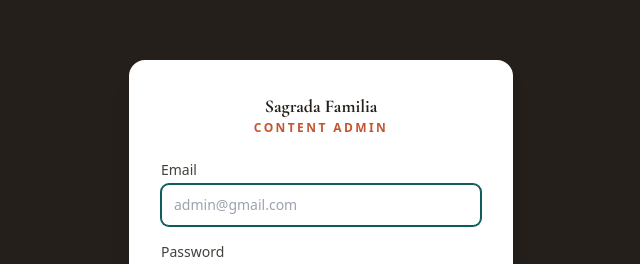
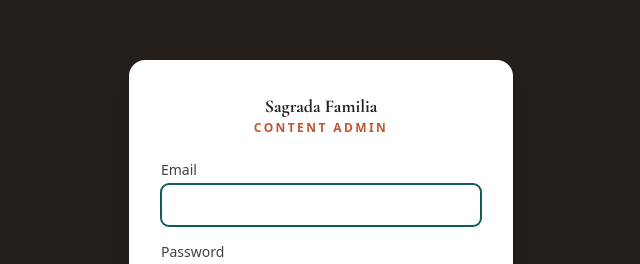
Before and after one commit to adnanravendigimark-source/Sagrada-Familia, a Next.js app: page /admin/login in a window 1280 px wide. Shown: the part 164-428 px from the top of the page, without its empty margins (319-959 px from the left). Built offline with nearby package versions, Linux system fonts and the light colour scheme; no server answers; the database is empty.

Commit message:
remove placeholder

```diff
--- a/components/admin/LoginForm.tsx
+++ b/components/admin/LoginForm.tsx
@@ -85,7 +85,6 @@
           value={email}
           onChange={(e) => setEmail(e.target.value)}
           className="w-full rounded-lg border border-stone-300 px-3 py-2.5 text-sm focus:border-basilica-teal focus:outline-none focus:ring-1 focus:ring-basilica-teal"
-          placeholder="admin@gmail.com"
           autoFocus
         />
       </div>
```
